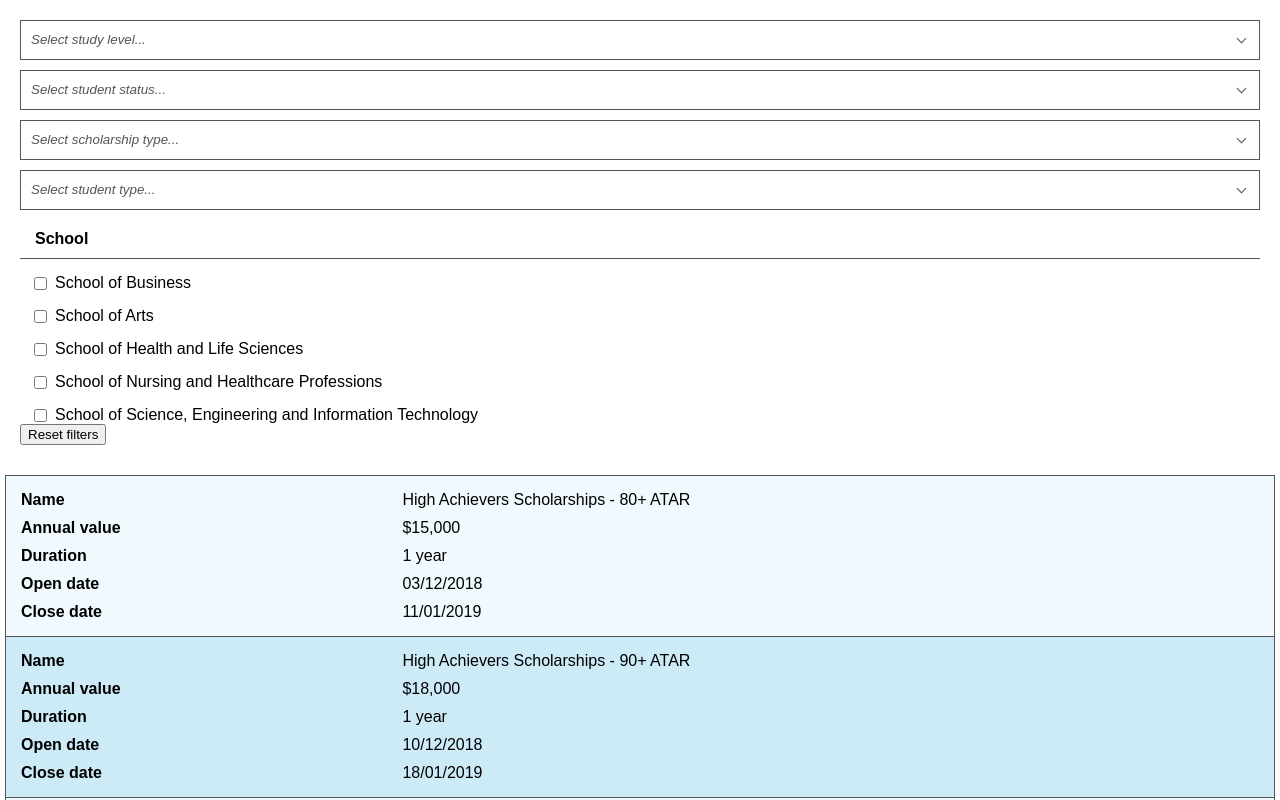
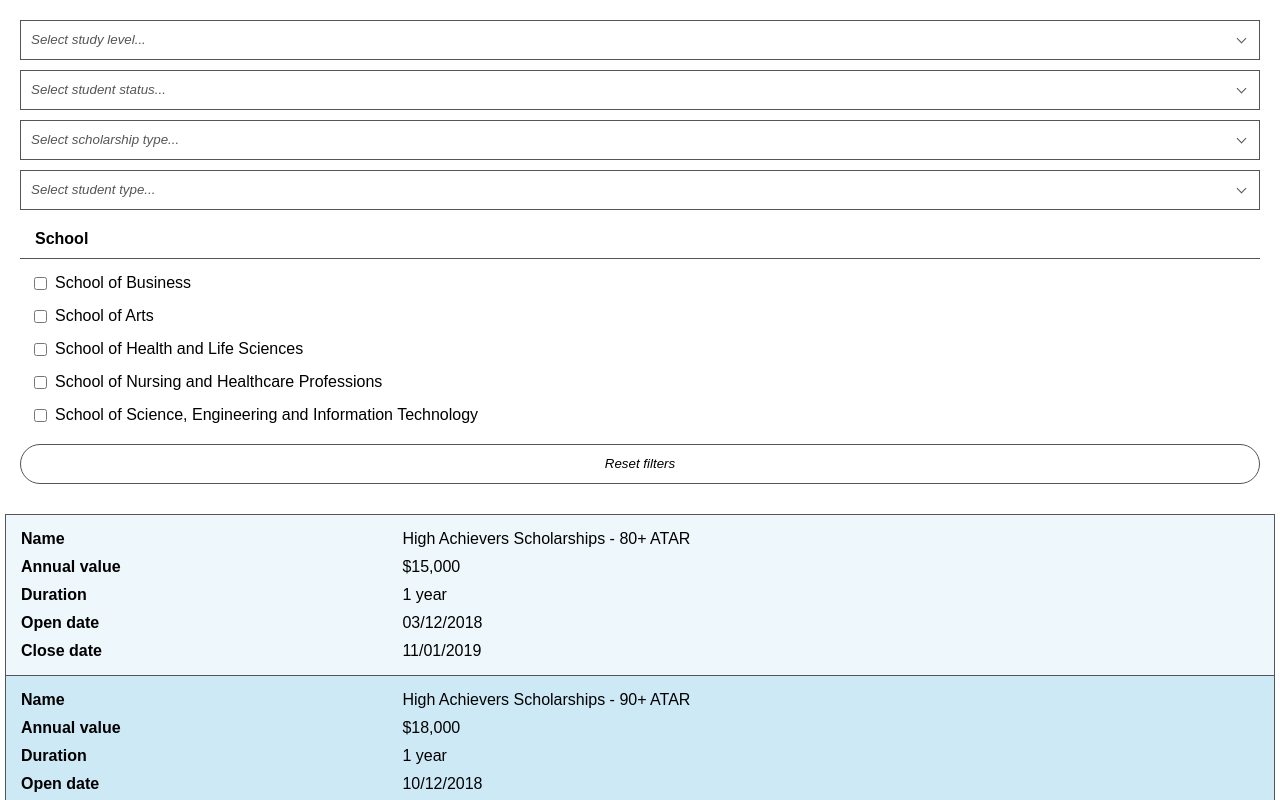
Before and after one commit to ansonpellissier/philturz, a plain HTML site: page src/index.html in a window 1280 px wide. Shown: the top 800 px of the page. Drawn offline with Linux system fonts and the light colour scheme.

Commit message:
Style reset button

```diff
--- a/src/style.css
+++ b/src/style.css
@@ -93,6 +93,23 @@ body {
     border-bottom-style: solid;
     transform: rotate(45deg);
 }
+.philturz-filters-reset {
+  width: 100%;
+  height: 40px;
+  padding: 10px 15px;
+  line-height: 1;
+  font-style: italic;
+  text-align: center;
+  background-color: #FFFFFF;
+  border: 1px solid #555555;
+  border-radius: 20px;
+  box-shadow: none;
+  margin-top: 20px;
+}
+.philturz-filters-reset:hover,
+.philturz-filters-reset:active {
+  background-color: #FCFCFC;
+}
 
 
 .philturz-list {
@@ -103,13 +120,13 @@ body {
 .philturz-item {
   border: 1px solid #555555;
   border-bottom-width: 0;
-  background-color: #F0FAFE;
+  background-color: #EEF7FC;
 }
 .philturz-item:last-child {
   border-bottom-width: 1px;
 }
 .philturz-item:nth-child(even) {
-  background-color: #CDEBF7;
+  background-color: #CDE9F6;
 }
 .philturz-item > ul {
   list-style: none;
```
